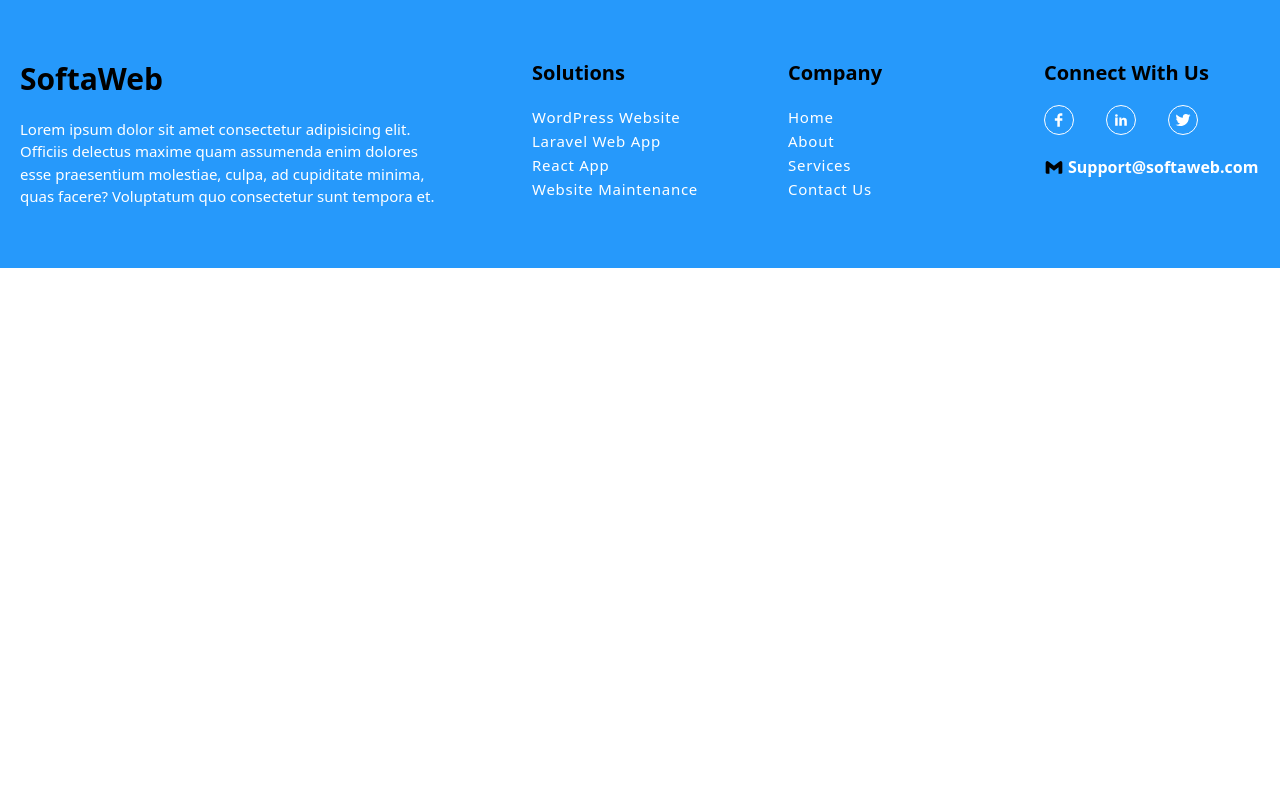
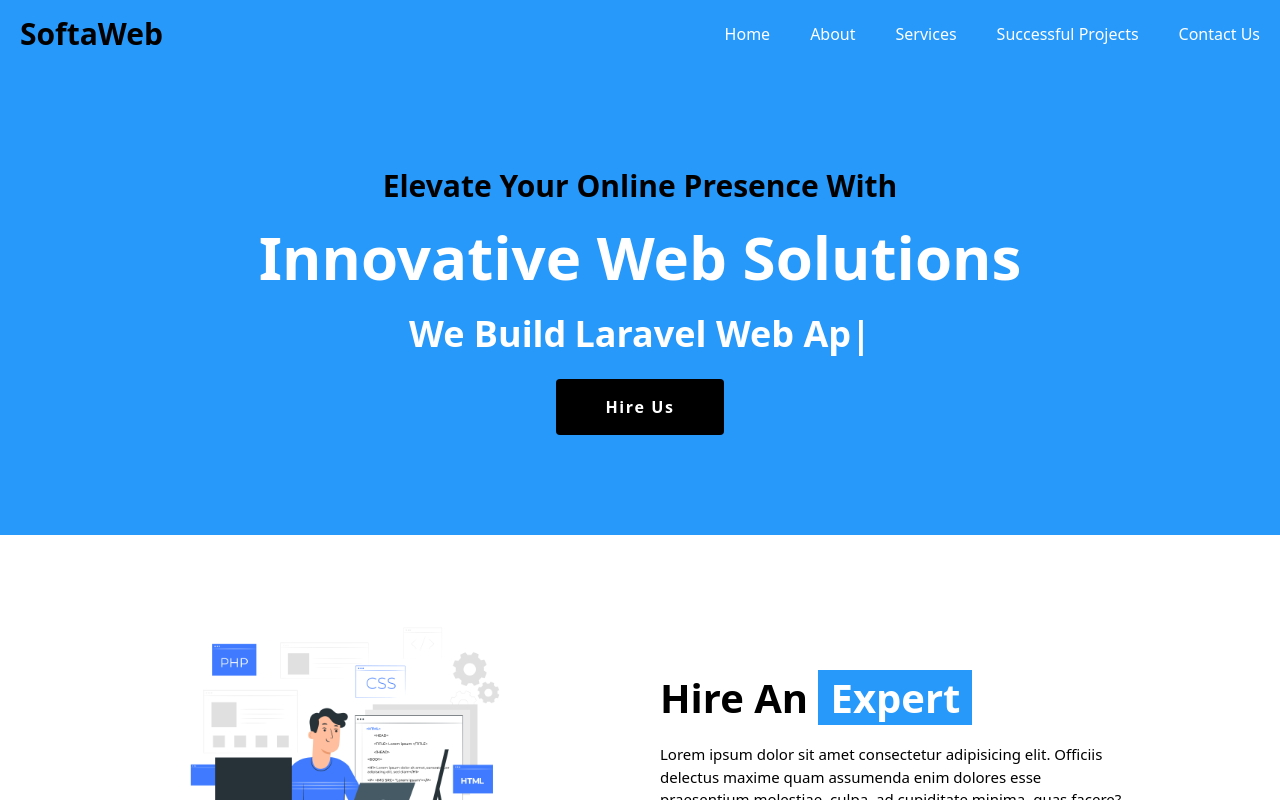
Before and after one commit to web-developer-aman/react-tailwind-service-app, a React (Create React App) app: page / in a window 1280 px wide. Shown: the top 800 px of the page. Built offline with nearby package versions, Linux system fonts and the light colour scheme.

Commit message:
Modified all the links path

```diff
--- a/src/App.jsx
+++ b/src/App.jsx
@@ -12,7 +12,7 @@ function App() {
   return (
     <Router>
       <Routes>
-        <Route path="/web-agency" element={<Header />}>
+        <Route path="/" element={<Header />}>
           <Route index element={<Home />} />
           <Route path="about" element={<About />} />
           <Route path="services" element={<Services />} />
--- a/src/Components/Footer.jsx
+++ b/src/Components/Footer.jsx
@@ -19,16 +19,16 @@ export default function Footer(){
                     <h3 className='text-2xl md:text-[20px] font-bold mb-2 md:mb-5 leading-tight'>Solutions</h3>
                     <ul>
                         <li>
-                            <Link to='/web-agency/wordpress-website' className='text-[15px] text-white tracking-wider'>WordPress Website</Link>
+                            <Link to='/wordpress-website' className='text-[15px] text-white tracking-wider'>WordPress Website</Link>
                         </li>
                         <li>
-                            <Link to='/web-agency/laravel-web-app' className='text-[15px] text-white tracking-wider'>Laravel Web App</Link>
+                            <Link to='/laravel-web-app' className='text-[15px] text-white tracking-wider'>Laravel Web App</Link>
                         </li>
                         <li>
-                            <Link to='/web-agency/react-app' className='text-[15px] text-white tracking-wider'>React App</Link>
+                            <Link to='/react-app' className='text-[15px] text-white tracking-wider'>React App</Link>
                         </li>
                         <li>
-                            <Link to='/web-agency/website-maintenance' className='text-[15px] text-white tracking-wider'>Website Maintenance</Link>
+                            <Link to='/website-maintenance' className='text-[15px] text-white tracking-wider'>Website Maintenance</Link>
                         </li>
                     </ul>
                 </div>
@@ -36,16 +36,16 @@ export default function Footer(){
                     <h3 className='text-2xl md:text-[20px] font-bold mb-2 md:mb-5 leading-tight'>Company</h3>
                     <ul>
                         <li>
-                            <Link to='/web-agency' className='text-[15px] text-white tracking-wider'>Home</Link>
+                            <Link to='/' className='text-[15px] text-white tracking-wider'>Home</Link>
                         </li>
                         <li>
-                            <Link to='/web-agency/about' className='text-[15px] text-white tracking-wider'>About</Link>
+                            <Link to='/about' className='text-[15px] text-white tracking-wider'>About</Link>
                         </li>
                         <li>
-                            <Link to='/web-agency/services' className='text-[15px] text-white tracking-wider'>Services</Link>
+                            <Link to='/services' className='text-[15px] text-white tracking-wider'>Services</Link>
                         </li>
                         <li>
-                        <Link to='/web-agency/contact-us' className='text-[15px] text-white tracking-wider'>Contact Us</Link>
+                        <Link to='/contact-us' className='text-[15px] text-white tracking-wider'>Contact Us</Link>
                         </li>
                     </ul>
                 </div>
--- a/src/Components/Header.jsx
+++ b/src/Components/Header.jsx
@@ -12,7 +12,7 @@ export default function Header(){
         <div className='bg-[#2699fb] p-4 sticky top-0 z-50'>
             <div className='max-w-[1240px] items-center flex justify-between mx-auto'>
                 <div className='text-3xl font-bold'>
-                    <Link to='/web-agency'>SoftaWeb</Link>
+                    <Link to='/'>SoftaWeb</Link>
                 </div>
                 {
                     toggle ?
@@ -23,38 +23,38 @@ export default function Header(){
 
                 <ul className='hidden md:flex text-white gap-10'>
                     <li>
-                        <Link to="/web-agency">Home</Link>
+                        <Link to="/">Home</Link>
                     </li>
                     <li>
-                        <Link to="/web-agency/about">About</Link>
+                        <Link to="/about">About</Link>
                     </li>
                     <li>
-                        <Link to="/web-agency/services">Services</Link>
+                        <Link to="/services">Services</Link>
                     </li>
                     <li>
-                        <Link to="/web-agency/projects">Successful Projects</Link>
+                        <Link to="/projects">Successful Projects</Link>
                     </li>
                     <li>
-                        <Link to="/web-agency/contact-us">Contact Us</Link>
+                        <Link to="/contact-us">Contact Us</Link>
                     </li>
                 </ul>
                 <ul className={`w-full h-screen block md:hidden text-white fixed top-[68px] bg-black duration-300
                     ${toggle ? "left-0" : "left-[-100%]"}
                 `}>
                     <li className='p-3 hover:bg-slate-900'>
-                        <Link to="/web-agency">Home</Link>
+                        <Link to="/">Home</Link>
                     </li>
                     <li className='p-3 hover:bg-slate-900'>
-                        <Link to="/web-agency/about">About</Link>
+                        <Link to="/about">About</Link>
                     </li>
                     <li className='p-3 hover:bg-slate-900'>
-                        <Link to="/web-agency/services">Services</Link>
+                        <Link to="/services">Services</Link>
                     </li>
                     <li className='p-3 hover:bg-slate-900'>
-                        <Link to="/web-agency/projects">Successful Projects</Link>
+                        <Link to="/projects">Successful Projects</Link>
                     </li>
                     <li className='p-3 hover:bg-slate-900'>
-                        <Link to="/web-agency/contact-us">Contact Us</Link>
+                        <Link to="/contact-us">Contact Us</Link>
                     </li>
                 </ul>
             </div>
```
